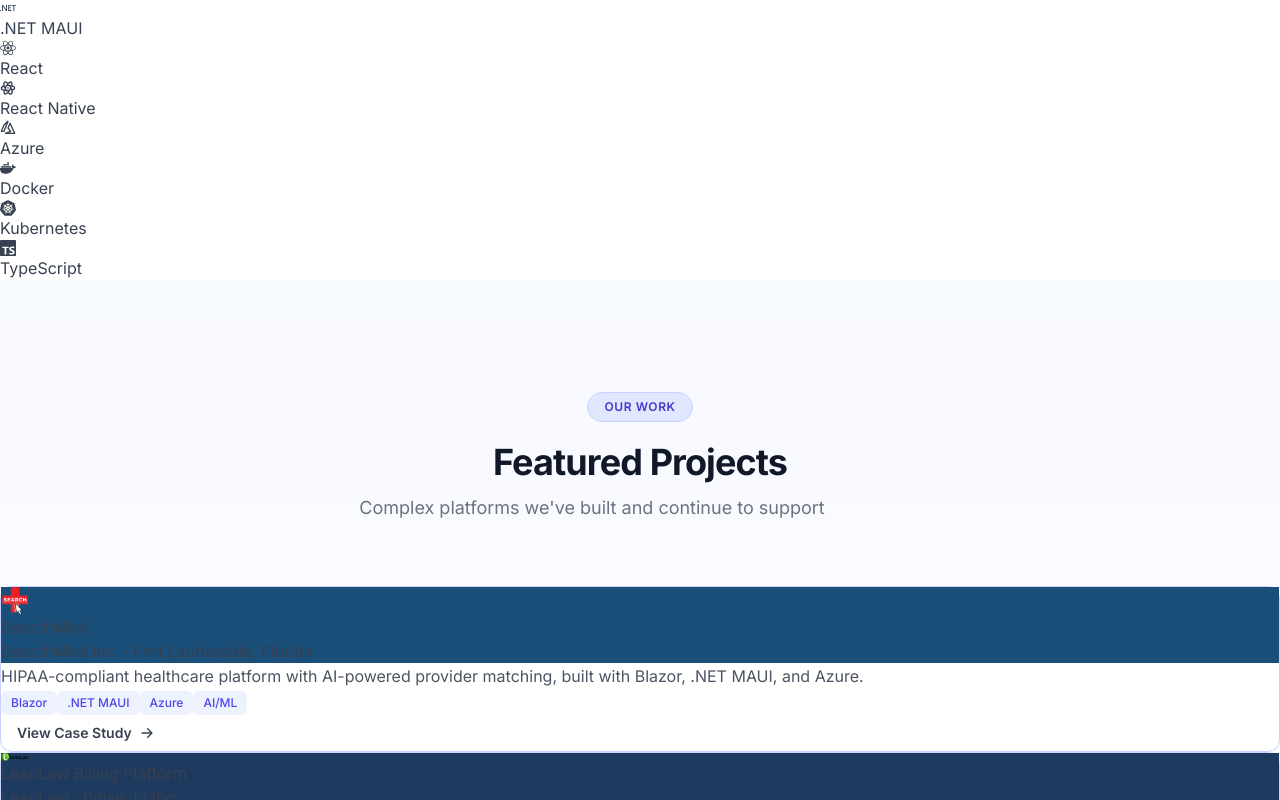
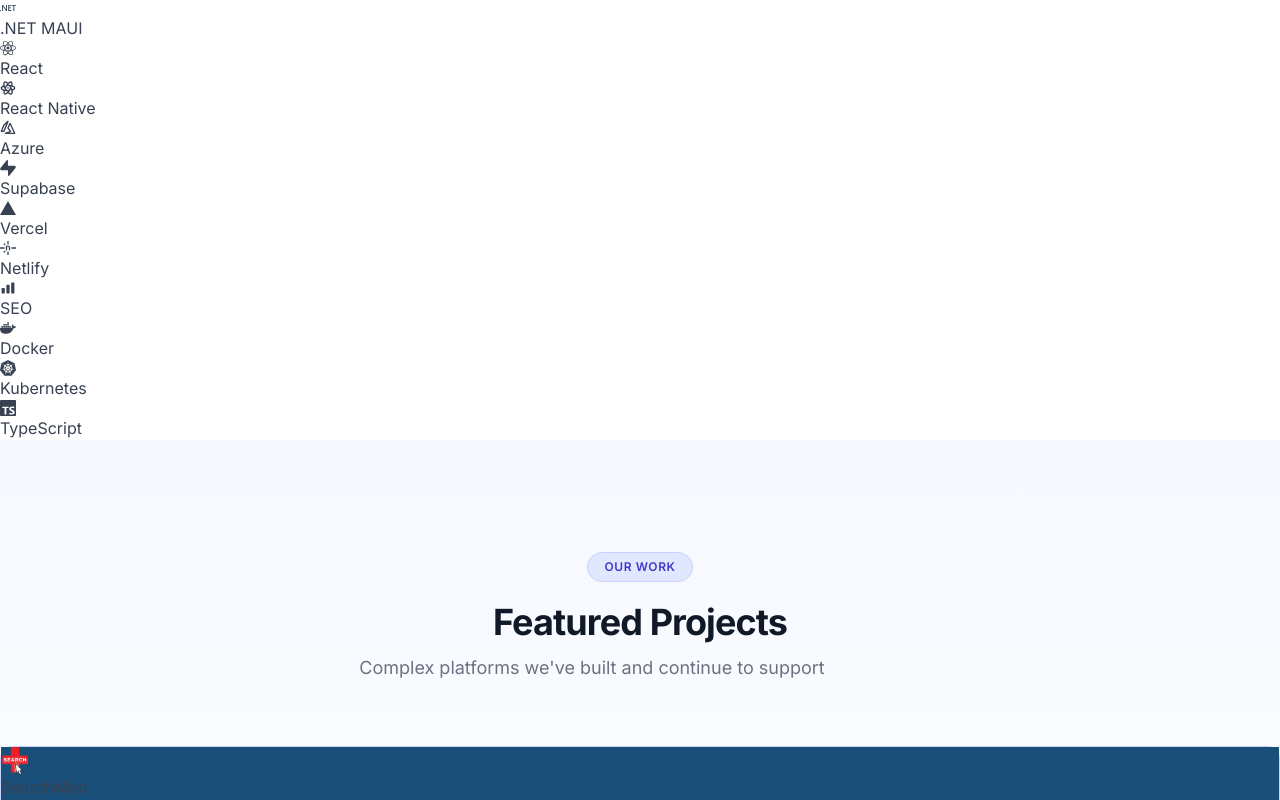
Before and after one commit to ojastechnologies/ojas-web, a Next.js app: page / in a window 1280 px wide. Shown: the part 1658-2458 px from the top of the page. Built offline with nearby package versions, Linux system fonts and the light colour scheme.

Commit message:
feat: add Supabase, SEO, Vercel, Netlify to tech expertise bar

```diff
--- a/app/components/mainLayout/techbar.tsx
+++ b/app/components/mainLayout/techbar.tsx
@@ -1,7 +1,8 @@
 "use client";
 import { motion } from "framer-motion";
-import { SiDotnet, SiReact, SiBlazor, SiTypescript, SiDocker, SiKubernetes } from "react-icons/si";
+import { SiDotnet, SiReact, SiBlazor, SiTypescript, SiDocker, SiKubernetes, SiSupabase, SiVercel, SiNetlify } from "react-icons/si";
 import { TbBrandAzure, TbBrandReactNative } from "react-icons/tb";
+import { HiChartBar } from "react-icons/hi";
 
 const techs = [
   { name: ".NET Core", Icon: SiDotnet },
@@ -10,6 +11,10 @@
   { name: "React",    Icon: SiReact },
   { name: "React Native", Icon: TbBrandReactNative },
   { name: "Azure",    Icon: TbBrandAzure },
+  { name: "Supabase", Icon: SiSupabase },
+  { name: "Vercel",   Icon: SiVercel },
+  { name: "Netlify",  Icon: SiNetlify },
+  { name: "SEO",      Icon: HiChartBar },
   { name: "Docker",   Icon: SiDocker },
   { name: "Kubernetes", Icon: SiKubernetes },
   { name: "TypeScript", Icon: SiTypescript },
```
